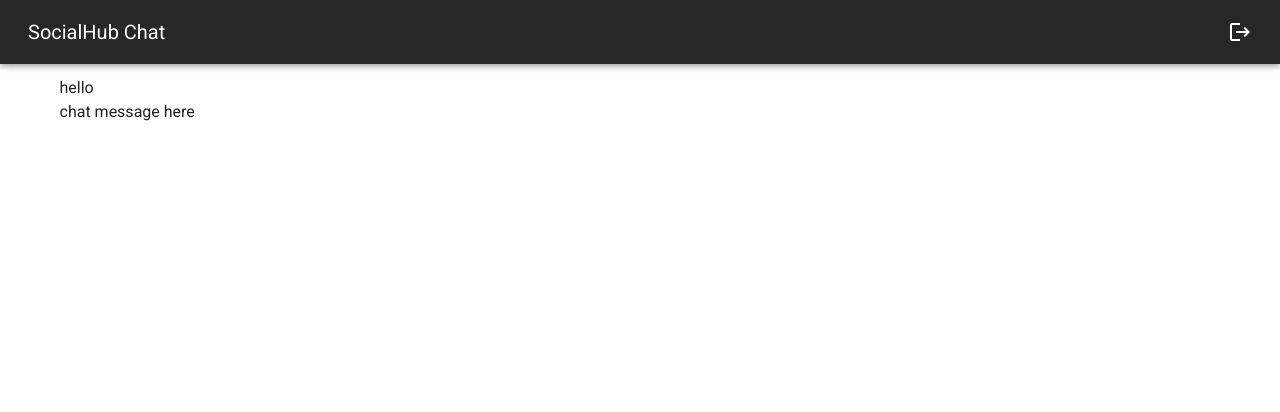
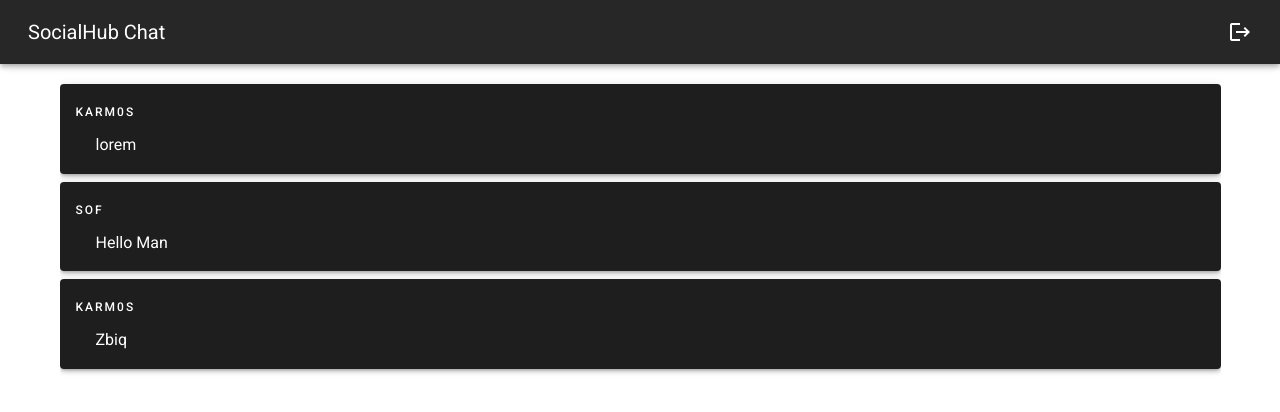
Before and after one commit to Karm0s/socialhub, a Vue app: page /chat in a window 1280 px wide. Shown: the top 412 px of the page. Built offline with nearby package versions, Linux system fonts and the light colour scheme.

Commit message:
:lipstick: Add chat message layout

```diff
--- a/src/components/layout/ChatArea.vue
+++ b/src/components/layout/ChatArea.vue
@@ -1,7 +1,10 @@
 <template>
   <v-container>
-    hello
-    <ChatMessage/>
+    <v-list class="mb-2">
+      <div v-for="message in messages" :key="message.id">
+        <ChatMessage :username="message.username" :message="message.content"/>
+      </div>
+    </v-list>
   </v-container>
 </template>
 
@@ -10,10 +13,36 @@
 
 export default {
   name: "ChatArea",
+  data(){
+    return {
+      messages: [
+        {
+          id: 0,
+          username: 'Karm0s',
+          content: 'lorem'
+        },
+        {
+          id: 1,
+          username: 'Sof',
+          content: 'Hello Man'
+        },
+        {
+          id: 2,
+          username: 'Karm0s',
+          content: 'Zbiq'
+        },
+      ]
+    }
+  },
   components: {
     ChatMessage
   }
 };
 </script>
 
-<style></style>
+<style>
+.v-list{
+  overflow-y:auto;
+  max-height: 75vh;
+}
+</style>
--- a/src/components/ui/ChatMessage.vue
+++ b/src/components/ui/ChatMessage.vue
@@ -1,13 +1,19 @@
 <template>
-  <div>chat message here</div>
+  <v-card elevation="3" dark class="mb-2">
+    <v-list-item two-line>
+      <v-list-item-content>
+        <div class="overline mb-2">{{ username }}</div>
+        <div class="px-5 pb-2">{{ message }}</div>
+      </v-list-item-content>
+    </v-list-item>
+  </v-card>
 </template>
 
 <script>
 export default {
-  name: "ChatMessage"
-}
+  name: "ChatMessage",
+  props: ["username", "message"],
+};
 </script>
 
-<style>
-
-</style>
+<style></style>
```
